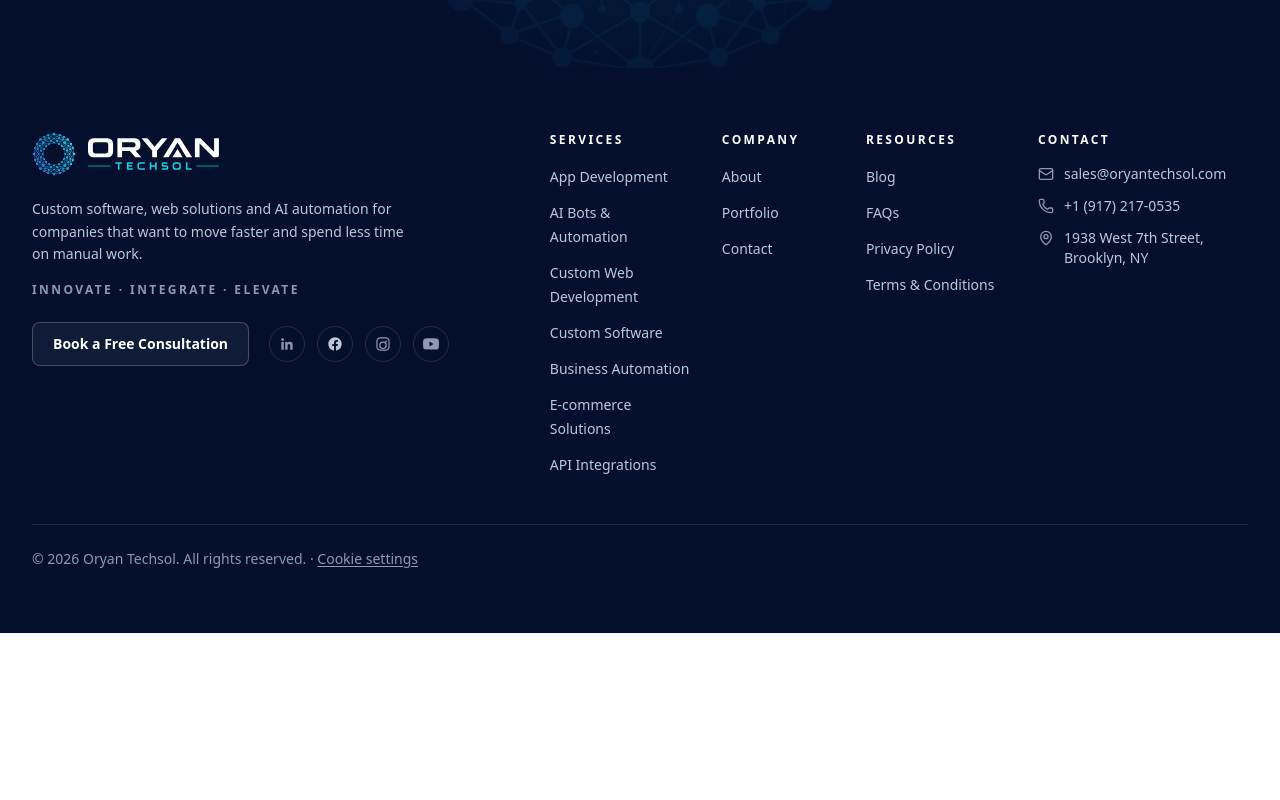
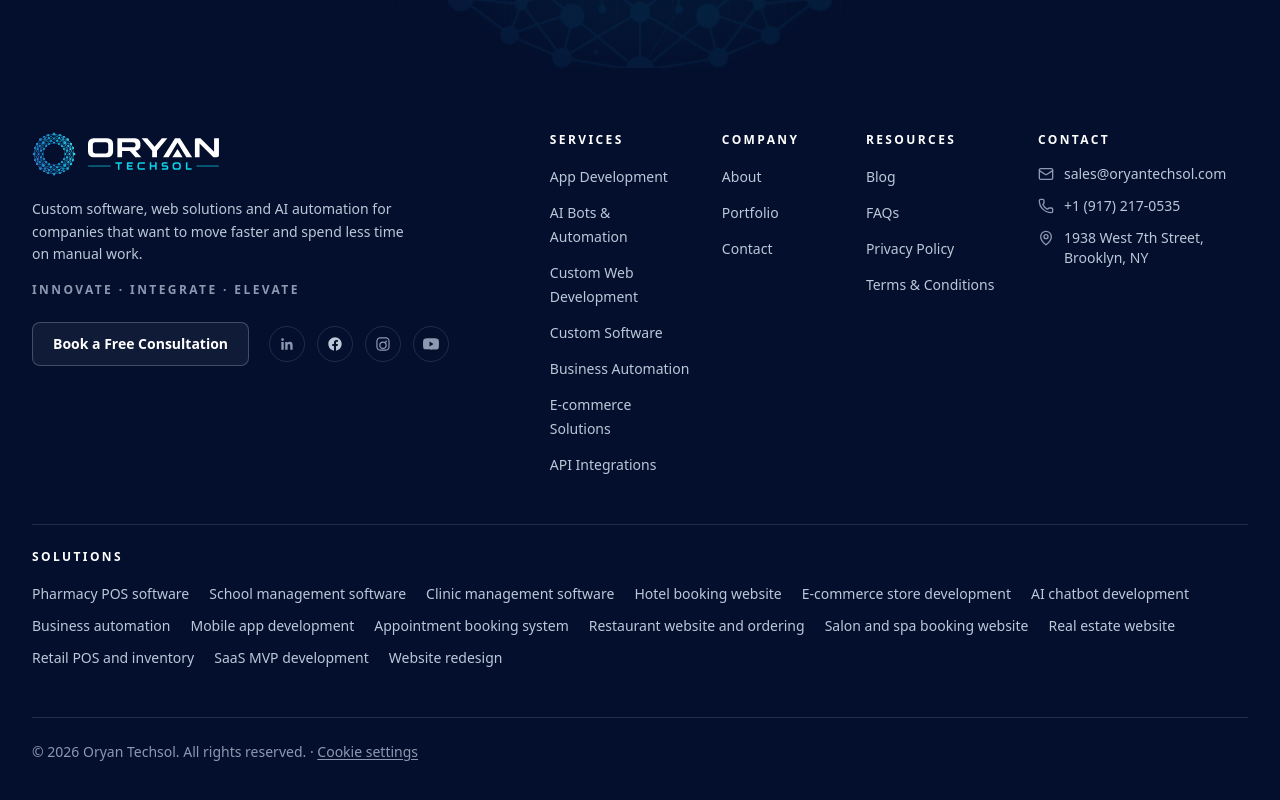
Before and after one commit to Kashi423/oryan-techsol, a React (Vite) app: page / in a window 1280 px wide. Shown: the part 6565-7365 px from the top of the page. Before the commit the page ends 7198 px from the top, so only its background shows below. Built offline with nearby package versions, Linux system fonts and the light colour scheme; no server answers.

Commit message:
Footer: link all solution pages
Co-Authored-By: Claude Sonnet 5.5 <noreply@anthropic.com>

```diff
--- a/src/components/layout/Footer.jsx
+++ b/src/components/layout/Footer.jsx
@@ -3,6 +3,7 @@ import { Link } from 'react-router'
 import Logo from '@/components/brand/Logo'
 import { Button, Container } from '@/components/ui'
 import { resetConsent } from '@/lib/consent'
+import { solutions } from '@/data/solutions'
 import { contactInfo, footerNav, primaryCta, siteConfig, socialLinks } from '@/config/site'
 
 // lucide-react ships no brand/social marks, so these are hand-drawn (same approach as the
@@ -132,6 +133,22 @@ export default function Footer() {
           </div>
         </div>
 
+        <nav aria-label="Solutions" className="mt-8 border-t border-line pt-5 sm:mt-12 sm:pt-6">
+          <h2 className="text-xs tracking-[0.2em] text-fg">Solutions</h2>
+          <ul className="mt-3 flex flex-wrap gap-x-5 gap-y-2 sm:mt-4">
+            {solutions.map((solution) => (
+              <li key={solution.slug}>
+                <Link
+                  to={`/solutions/${solution.slug}`}
+                  className="rounded-sm text-sm text-fg-muted transition-colors hover:text-fg"
+                >
+                  {solution.eyebrow}
+                </Link>
+              </li>
+            ))}
+          </ul>
+        </nav>
+
         <p className="mt-8 border-t border-line pt-5 text-sm text-fg-subtle sm:mt-12 sm:pt-6">
           © {new Date().getFullYear()} {siteConfig.name}. All rights reserved.
           {siteConfig.analyticsId && (
```
